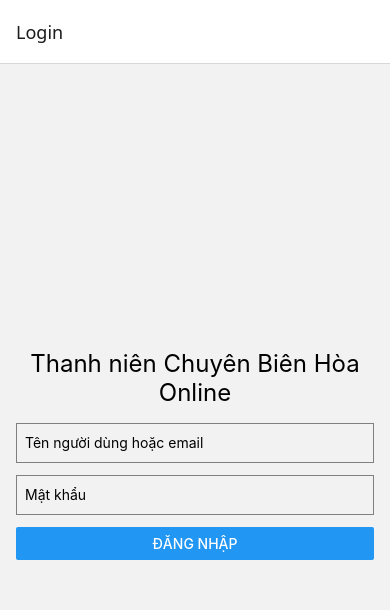
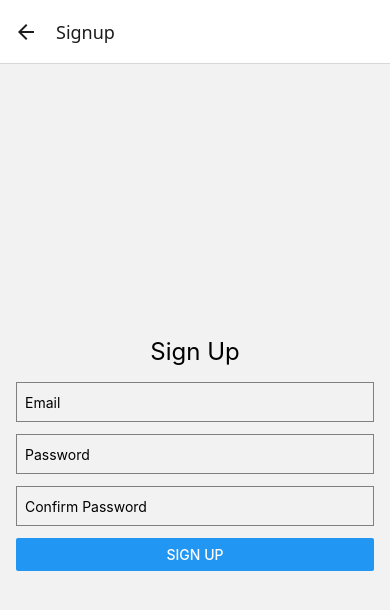
Before and after one commit to tunnaduong/cbh-youth-online-mobile, a React Native app: screen /Signup in a window 390 px wide. Shown: the top 610 px of the page. Built offline with nearby package versions, Linux system fonts and the light colour scheme.

Commit message:
Implement authentication context and user signup functionality

```diff
--- a/App.js
+++ b/App.js
@@ -1,42 +1,18 @@
-import React, { useState, useEffect } from "react";
+import React, { useContext } from "react";
 import { NavigationContainer } from "@react-navigation/native";
 import { createStackNavigator } from "@react-navigation/stack";
-import AsyncStorage from "@react-native-async-storage/async-storage";
 import { View, Text, ActivityIndicator } from "react-native";
-
-// Import screens from the ./app folder
+import { AuthProvider, AuthContext } from "./app/contexts/AuthContext";
 import LoginScreen from "./app/screens/LoginScreen";
 import HomeScreen from "./app/screens/HomeScreen";
-// import ProfileScreen from "./app/screens/ProfileScreen";
+import SignupScreen from "./app/screens/SignupScreen";
 
 const Stack = createStackNavigator();
 
 const App = () => {
-  const [isLoggedIn, setIsLoggedIn] = useState(null); // Initial state set to null for loading
-  const [isLoading, setIsLoading] = useState(true); // Show loading screen while checking token
-
-  // Check login status on app load
-  useEffect(() => {
-    const checkLoginStatus = async () => {
-      try {
-        const token = await AsyncStorage.getItem("auth_token");
-        if (token) {
-          setIsLoggedIn(true);
-        } else {
-          setIsLoggedIn(false);
-        }
-      } catch (error) {
-        console.error("Error checking login status", error);
-      } finally {
-        setIsLoading(false); // Done checking, stop loading screen
-      }
-    };
-
-    checkLoginStatus();
-  }, []);
+  const { isLoggedIn, isLoading } = useContext(AuthContext);
 
   if (isLoading) {
-    // Show a loading screen while checking login status
     return (
       <View style={{ flex: 1, justifyContent: "center", alignItems: "center" }}>
         <ActivityIndicator size="large" color="#319527" />
@@ -47,20 +23,24 @@ const App = () => {
 
   return (
     <NavigationContainer>
-      {isLoggedIn ? (
-        // Main App Stack for logged-in users
-        <Stack.Navigator initialRouteName="Home">
-          <Stack.Screen name="Home" component={HomeScreen} />
-          {/* <Stack.Screen name="Profile" component={ProfileScreen} /> */}
-        </Stack.Navigator>
-      ) : (
-        // Login Stack for users who are not logged in
-        <Stack.Navigator initialRouteName="Login">
-          <Stack.Screen name="Login" component={LoginScreen} />
-        </Stack.Navigator>
-      )}
+      <Stack.Navigator>
+        {isLoggedIn ? (
+          <>
+            <Stack.Screen name="Home" component={HomeScreen} />
+          </>
+        ) : (
+          <>
+            <Stack.Screen name="Login" component={LoginScreen} />
+            <Stack.Screen name="Signup" component={SignupScreen} />
+          </>
+        )}
+      </Stack.Navigator>
     </NavigationContainer>
   );
 };
 
-export default App;
+export default () => (
+  <AuthProvider>
+    <App />
+  </AuthProvider>
+);
--- /dev/null
+++ b/app/contexts/AuthContext.js
@@ -0,0 +1,30 @@
+import React, { createContext, useState, useEffect } from "react";
+import AsyncStorage from "@react-native-async-storage/async-storage";
+
+export const AuthContext = createContext();
+
+export const AuthProvider = ({ children }) => {
+  const [isLoggedIn, setIsLoggedIn] = useState(null);
+  const [isLoading, setIsLoading] = useState(true);
+
+  useEffect(() => {
+    const checkLoginStatus = async () => {
+      try {
+        const token = await AsyncStorage.getItem("auth_token");
+        setIsLoggedIn(!!token);
+      } catch (error) {
+        console.error("Error checking login status", error);
+      } finally {
+        setIsLoading(false);
+      }
+    };
+
+    checkLoginStatus();
+  }, []);
+
+  return (
+    <AuthContext.Provider value={{ isLoggedIn, setIsLoggedIn, isLoading }}>
+      {children}
+    </AuthContext.Provider>
+  );
+};
--- a/app/screens/HomeScreen/index.js
+++ b/app/screens/HomeScreen/index.js
@@ -1,18 +1,25 @@
-import React from "react";
+import React, { useContext } from "react";
 import { View, Text, StyleSheet, Button } from "react-native";
-import logout from "../../utils/logout";
+import AsyncStorage from "@react-native-async-storage/async-storage";
+import { AuthContext } from "../../contexts/AuthContext";
 
-const HomeScreen = ({ navigation }) => {
+const HomeScreen = () => {
+  const { setIsLoggedIn } = useContext(AuthContext);
+
+  const handleLogout = async () => {
+    try {
+      await AsyncStorage.clear();
+      setIsLoggedIn(false);
+      console.log("User logged out successfully");
+    } catch (error) {
+      console.error("Error logging out:", error);
+    }
+  };
+
   return (
     <View style={styles.container}>
       <Text style={styles.title}>Welcome to the Home Screen</Text>
-      <Button
-        title="Đăng xuất"
-        onPress={() => {
-          logout();
-          navigation.navigate("Login");
-        }}
-      />
+      <Button title="Đăng xuất" onPress={handleLogout} />
     </View>
   );
 };
--- a/app/screens/LoginScreen/index.js
+++ b/app/screens/LoginScreen/index.js
@@ -1,14 +1,17 @@
-import React, { useState } from "react";
+import React, { useState, useContext, useRef } from "react";
 import { View, Text, TextInput, Button, StyleSheet, Alert } from "react-native";
 import axiosInstance from "../../utils/axiosInstance";
 import saveToken from "../../utils/saveToken";
+import saveUserInfo from "../../utils/saveUserInfo";
+import { AuthContext } from "../../contexts/AuthContext";
 
 const LoginScreen = ({ navigation }) => {
   const [email, setEmail] = useState("");
   const [password, setPassword] = useState("");
+  const { setIsLoggedIn } = useContext(AuthContext);
+  const passwordInputRef = useRef(null);
 
   const handleLogin = () => {
-    // Perform login
     axiosInstance
       .post("/login", {
         username: email,
@@ -16,13 +19,9 @@ const LoginScreen = ({ navigation }) => {
       })
       .then((response) => {
         console.log("Login successful:", response.data);
-
-        // Save the token to AsyncStorage
-        // AsyncStorage.setItem("auth_token", response.data.token);
         saveToken(response.data.token);
-
-        // Navigate to the next screen if login is successful
-        navigation.navigate("Home");
+        saveUserInfo(response.data.user);
+        setIsLoggedIn(true);
       })
       .catch((error) => {
         Alert.alert("Đăng nhập thất bại", error.response.data.message);
@@ -39,6 +38,11 @@ const LoginScreen = ({ navigation }) => {
         onChangeText={setEmail}
         keyboardType="email-address"
         autoCapitalize="none"
+        returnKeyType="next"
+        onSubmitEditing={() => {
+          // Focus the password input when "Enter" is pressed on the email input
+          passwordInputRef.current.focus();
+        }}
       />
       <TextInput
         style={styles.input}
@@ -46,8 +50,17 @@ const LoginScreen = ({ navigation }) => {
         value={password}
         onChangeText={setPassword}
         secureTextEntry
+        returnKeyType="done"
+        onSubmitEditing={handleLogin}
+        ref={passwordInputRef}
       />
       <Button title="Đăng nhập" onPress={handleLogin} />
+      <Button
+        title="Đăng ký"
+        onPress={() => {
+          navigation.navigate("Signup");
+        }}
+      />
     </View>
   );
 };
--- /dev/null
+++ b/app/screens/SignupScreen/index.js
@@ -0,0 +1,69 @@
+import React, { useState } from "react";
+import { View, Text, TextInput, Button, StyleSheet } from "react-native";
+
+const SignupScreen = () => {
+  const [email, setEmail] = useState("");
+  const [password, setPassword] = useState("");
+  const [confirmPassword, setConfirmPassword] = useState("");
+
+  const handleSignup = () => {
+    // Add signup logic here
+    if (password === confirmPassword) {
+      // Proceed with signup
+      console.log("Signup successful");
+    } else {
+      console.log("Passwords do not match");
+    }
+  };
+
+  return (
+    <View style={styles.container}>
+      <Text style={styles.title}>Sign Up</Text>
+      <TextInput
+        style={styles.input}
+        placeholder="Email"
+        value={email}
+        onChangeText={setEmail}
+        keyboardType="email-address"
+        autoCapitalize="none"
+      />
+      <TextInput
+        style={styles.input}
+        placeholder="Password"
+        value={password}
+        onChangeText={setPassword}
+        secureTextEntry
+      />
+      <TextInput
+        style={styles.input}
+        placeholder="Confirm Password"
+        value={confirmPassword}
+        onChangeText={setConfirmPassword}
+        secureTextEntry
+      />
+      <Button title="Sign Up" onPress={handleSignup} />
+    </View>
+  );
+};
+
+const styles = StyleSheet.create({
+  container: {
+    flex: 1,
+    justifyContent: "center",
+    padding: 16,
+  },
+  title: {
+    fontSize: 24,
+    marginBottom: 16,
+    textAlign: "center",
+  },
+  input: {
+    height: 40,
+    borderColor: "gray",
+    borderWidth: 1,
+    marginBottom: 12,
+    paddingHorizontal: 8,
+  },
+});
+
+export default SignupScreen;
--- a/app/utils/logout.js
+++ /dev/null
@@ -1,13 +0,0 @@
-import AsyncStorage from "@react-native-async-storage/async-storage";
-
-const logout = async () => {
-  try {
-    await AsyncStorage.removeItem("auth_token");
-    // Add any other logout logic here, e.g., navigating to the login screen
-    console.log("User logged out successfully");
-  } catch (error) {
-    console.error("Error logging out:", error);
-  }
-};
-
-export default logout;
--- /dev/null
+++ b/app/utils/saveUserInfo.js
@@ -0,0 +1,12 @@
+import AsyncStorage from "@react-native-async-storage/async-storage";
+
+// Function to save the user info in AsyncStorage
+const saveUserInfo = async (info) => {
+  try {
+    await AsyncStorage.setItem("user_info", JSON.stringify(info));
+  } catch (error) {
+    console.error("Error saving user info to AsyncStorage:", error);
+  }
+};
+
+export default saveUserInfo;
```
